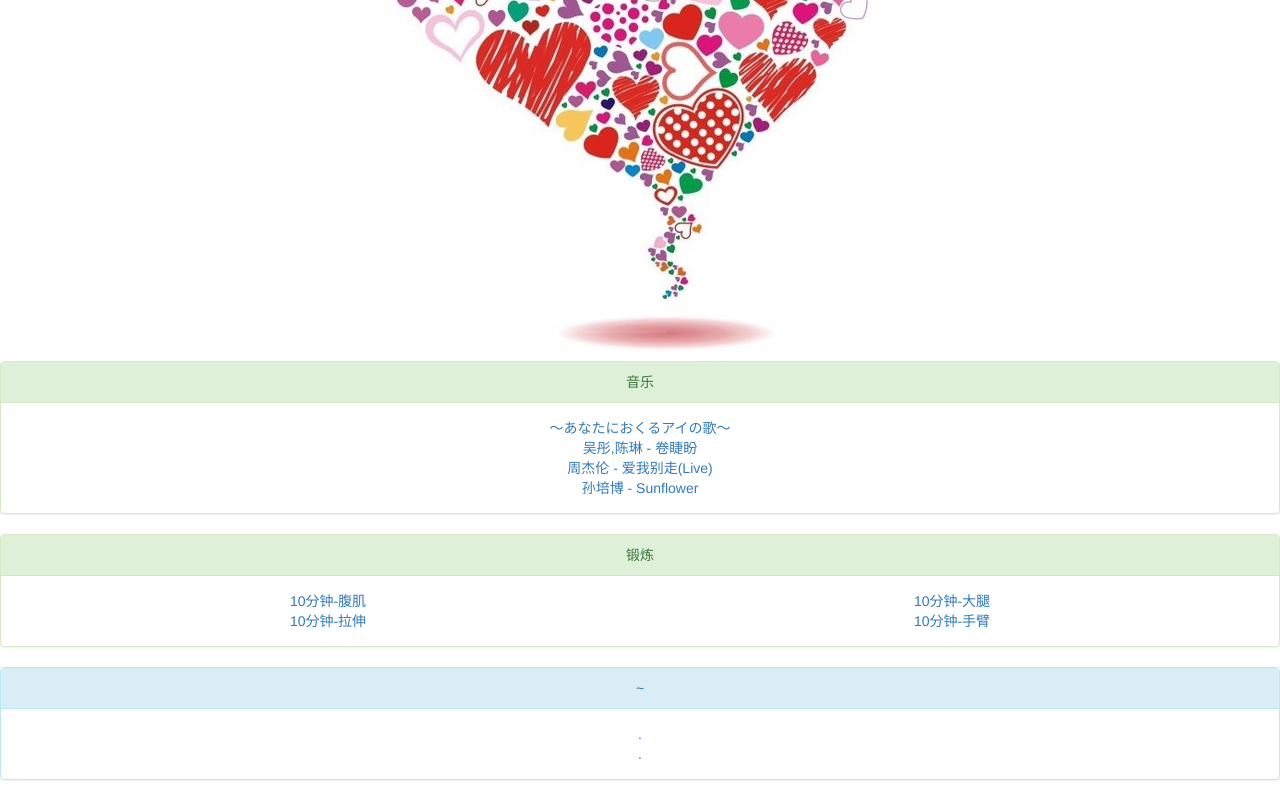
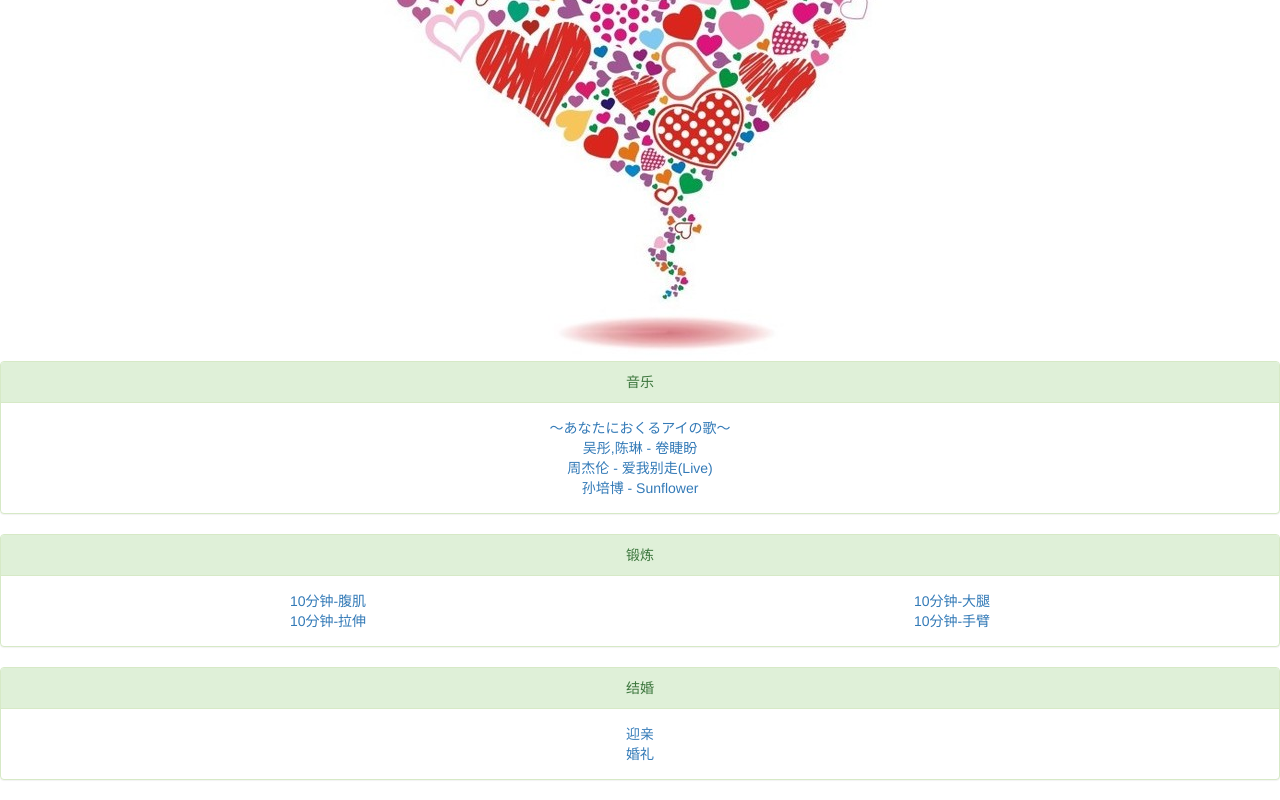
Before and after one commit to danshijin/html, a plain HTML site: page index.html in a window 1280 px wide. Shown: the part 411-1211 px from the top of the page. Drawn offline with Linux system fonts and the light colour scheme.

Commit message:
添加婚礼视频链接

```diff
--- a/index.html
+++ b/index.html
@@ -35,6 +35,13 @@
                     <a class="col-xs-6" href="play.html?/exercise/手臂.mp4">10分钟-手臂</a>
                 </div>
             </div>
+            <div class="panel panel-success">
+                <div class="panel-heading">结婚</div>
+                <div class="panel-body">
+                    <a class="col-xs-12" href="play.html?/wedding/2018.5.1金禹王三楼迎亲.mp4">迎亲</a>
+                    <a class="col-xs-12" href="play.html?/wedding/2018.5.1金禹王三楼.mp4">婚礼</a>
+                </div>
+            </div>
             <!-- <div class="panel panel-warning">
                 <div class="panel-heading">21世纪</div>
                 <div class="panel-body">
@@ -48,13 +55,13 @@
                     <a class="col-xs-1" href="play.html?/21century/8.mp4">8</a>
                 </div>
             </div> -->
-            <div class="panel panel-info">
+            <!-- <div class="panel panel-info">
                 <div class="panel-heading">~</div>
                 <div class="panel-body">
                     <a class="col-xs-12" href="play.html?/others/Heyzo - 1031 - Aoi Shirasaki (白咲碧).mp4">.</a>
                     <a class="col-xs-12" href="play.html?/others/sdms-751.mp4">.</a>
                 </div>
-            </div>
+            </div> -->
             <!-- 			<div class="panel panel-primary">...</div>
 			<div class="panel panel-success">...</div>
 			<div class="panel panel-info">...</div>
```
Lines whose indentation alone changed are shown as unchanged.
